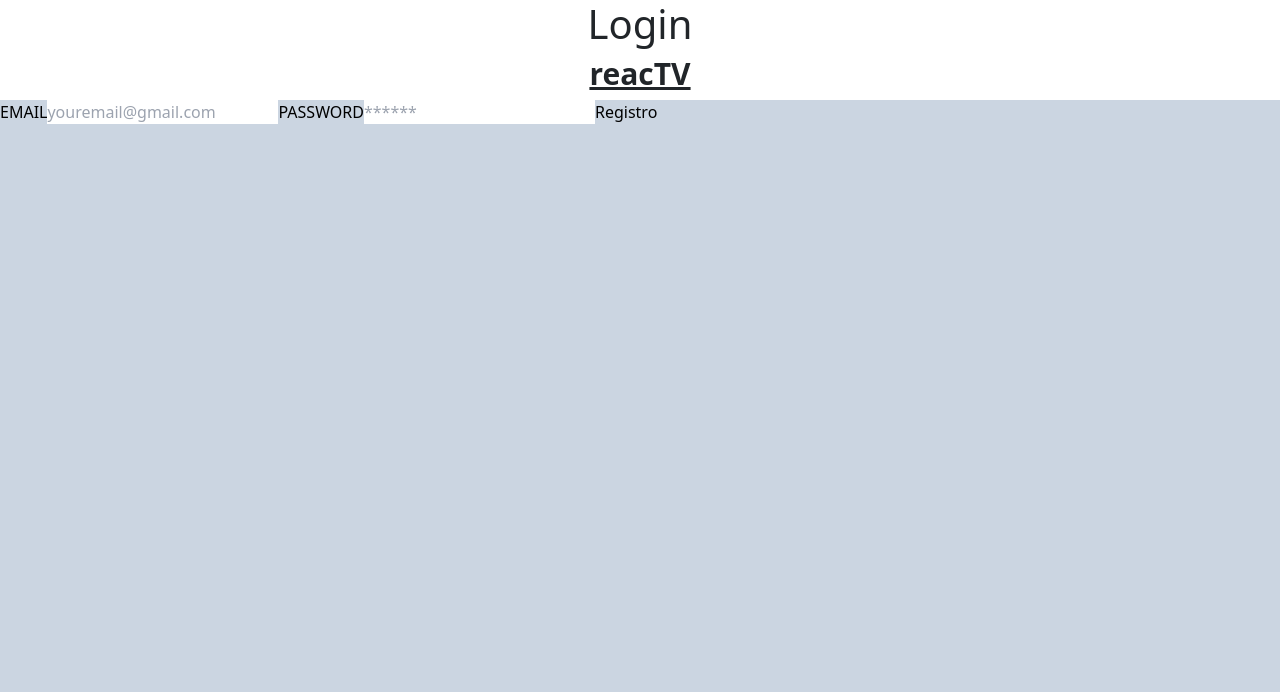
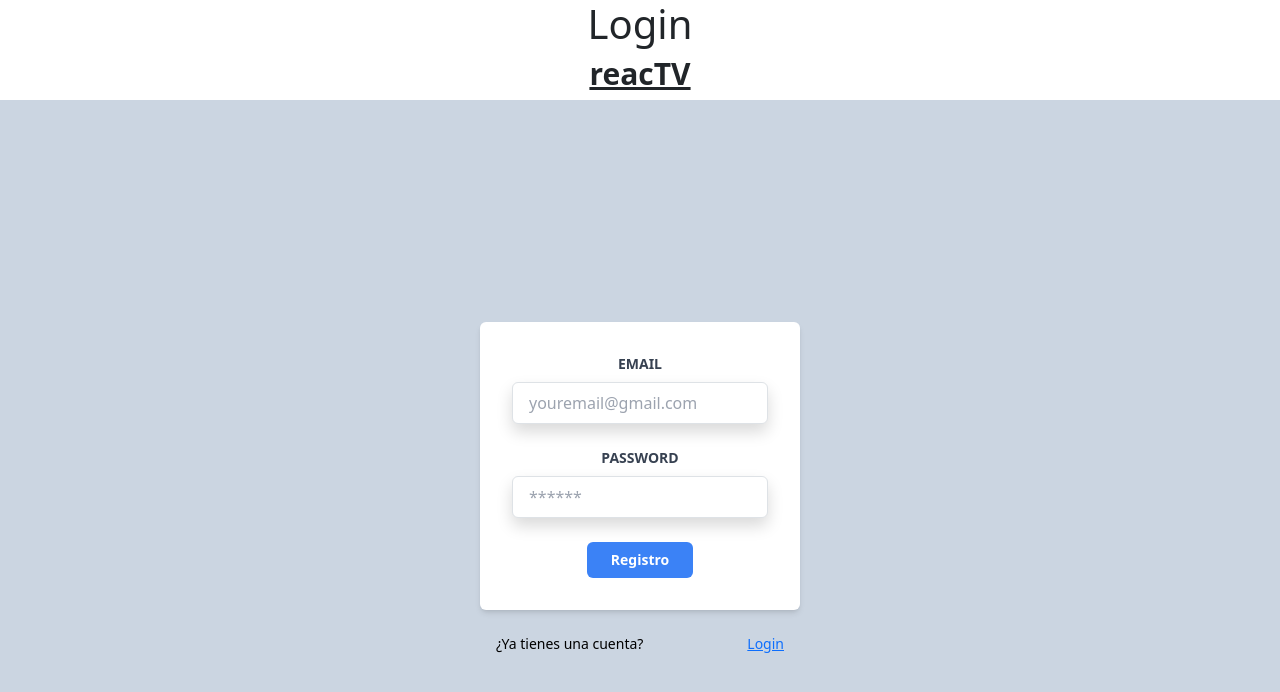
Before and after one commit to Antonela89/reactv3-gitflow, a React (Create React App) app: page /register in a window 1280 px wide. Shown: the top 692 px of the page. Built offline with nearby package versions, Linux system fonts and the light colour scheme; no server answers.

Commit message:
estilizado basico a remodelar

```diff
--- a/src/componentes/Alert.js
+++ b/src/componentes/Alert.js
@@ -1,7 +1,7 @@
 export function Alert({message}) {
   return (
-    <div>
-        <span>{message}</span>
+    <div className="bg-red-100 border border-red-400 text-red-700 px-4 py-3 rounded relative mb-2 text-center" >
+        <span className="sm:inline-block" >{message}</span>
     </div>
   )
 }
--- a/src/componentes/Home.js
+++ b/src/componentes/Home.js
@@ -23,12 +23,12 @@
     if(loading) return <h1>Cargando</h1>;
 
     return (
-        <div>
-
-        Home
-        <h1>Bienvenido {user.displayName || user.email} </h1>
-
-        <button onClick={handleLogout}>logout</button>
+        <div className="w-full max-w-xs m-auto text-black" >
+            <div className='bg-white rounded shadow-md px-8 pt-6 pb-8' >
+                Home
+                <h1 className='text-xl mb-4' >Bienvenido {user.displayName || user.email} </h1>
+                <button onClick={handleLogout} className='bg-slate-200 hover:bg-slate-300 rounded py-2 px-4 text-black' >logout</button>
+            </div>
         </div>
-        )
+    );
 }
--- a/src/componentes/Login.js
+++ b/src/componentes/Login.js
@@ -1,6 +1,6 @@
 import {useState} from "react";
 import {useAuth} from "../context/authContext";
-import {useNavigate} from 'react-router-dom';
+import {Link, useNavigate} from 'react-router-dom';
 import { Alert } from "./Alert";
 
 export function Inicio() {
@@ -8,7 +8,7 @@
         email:"",
         password:"",
    });
-    const {login, loginWithGoogle} = useAuth()
+    const {login, loginWithGoogle, resetPassword} = useAuth()
     const navigate = useNavigate()
     const [error, setError] = useState();
 
@@ -34,8 +34,6 @@
         if (error.code === "auth/wrong-password") {
             setError("Contraseña Incorrecta");
         }
-
-
         }
     };
 
@@ -48,35 +46,61 @@
             console.log(error);
             setError(error);
         }
+    }
 
+    const handleResetPassword = async () => {
+        if(!user.email) return setError("Ingresa tu E-mail");
+        try {
+            await  resetPassword(user.email);
+            setError("Te hemos enviado un mail para restaurar tu contraseña")
+        }
+        catch (error){
+            setError(error.message);
+        }
     }
 
   return (
-    <div>
+    <div className="w-full max-w-xs m-auto" >
 
     {error && <Alert message={error}/> }
-    <form onSubmit={handleSubmit}>
-        <label htmlFor="email" >EMAIL</label>
+    <form className="bg--white shadow-md rouded px-8 py-6 pb-8 mb-4" onSubmit={handleSubmit}>
+
+        <div className="mb-4">
+             <label htmlFor="email" className="block text-gray-700 text-sm font-bold mb-2" >EMAIL</label>
             <input
+                className="shadow appereance-none border rounded w-full py-2 px-3 text-gray-700 leading-thigh focus:outline-none focus:shadow-outline"
                 type="email"
                 name="email"
                 placeholder="youremail@gmail.com"
                 onChange={handleChange}
             />
+        </div>
 
+        <div className="mb-4">
             <label htmlFor="password">PASSWORD</label>
             <input
+            className="shadow appereance-none border rounded w-full py-2 px-3 text-gray-700 leading-thigh focus:outline-none focus:shadow-outline"
                 type="password"
                 name="password"
                 placeholder="******"
                 id="password"
                 onChange={handleChange}
             />
-
-        <button>Login</button>
+        </div>
+        <div className="items-center justify-between" >
+             <div><button className="text-sm bg-blue-500 hover:bg-blue-700 text-white font-bold py-2 px-4 rounded focus:outline-none focus:shadow-outline">Login</button></div>
+             <div><a href="#!"
+                    className="inline-block align-baseline font-bold text-sm text-blue-500 hover:text-blue-800"
+                    onClick={handleResetPassword}
+                    >
+                    ¿Olvidaste tu contraseña?
+                    </a>
+              </div>
+        </div>
        </form>
 
-    <button onClick={handleGoogleSignin} >Iniciar con Google</button>
+    <p className="my-4 text-sm flex justify-between px-3" >¿No tienes una cuenta? <Link to='/Register'>Register</Link> </p>
+    <button onClick={handleGoogleSignin} className="bg-slate-50 hover:bg-slate-200 text-black shadow-md rounded border-2 border-gray-300 py-2 px-4 w-full " >Iniciar con Google</button>
     </div>
   );
 }
--- a/src/componentes/Register.js
+++ b/src/componentes/Register.js
@@ -1,6 +1,6 @@
 import {useState} from "react";
 import {useAuth} from "../context/authContext";
-import {useNavigate} from 'react-router-dom';
+import {Link, useNavigate} from 'react-router-dom';
 import { Alert } from "./Alert";
 
 export function Register() {
@@ -38,29 +38,38 @@
 }
 
   return (
-    <div>
+    <div className="w-full max-w-xs m-auto" >
 
     {error && <Alert message={error}/> }
-    <form onSubmit={handleSubmit}>
-        <label htmlFor="email" >EMAIL</label>
-        <input
+
+    <form onSubmit={handleSubmit} className="bg-white shadow-md rounded px-8 pt-6 pb-8 mb-4">
+        <div className="mb-4" >
+            <label htmlFor="email" className="block text-gray-700 text-sm font-bold my-2" >EMAIL</label>
+            <input
+            className="shadow appereance-none border rounded w-full py-2 px-3 text-gray-700 leading-thigh focus:outline-none focus:shadow-outline"
             type="email"
             name="email"
             placeholder="youremail@gmail.com"
             onChange={handleChange}
-        />
+            />
+        </div>
 
-        <label htmlFor="password">PASSWORD</label>
-        <input
+
+        <div className="mb-4" >
+            <label htmlFor="password" className="block text-gray-700 text-sm font-bold my-2" >PASSWORD</label>
+            <input
+            className="shadow appereance-none border rounded w-full py-2 px-3 text-gray-700 leading-thigh focus:outline-none focus:shadow-outline"
             type="password"
             name="password"
             placeholder="******"
             id="password"
             onChange={handleChange}
-         />
+            />
+        </div>
 
-        <button>Registro</button>
+        <button className="bg-blue-500 hover:bg-green-500 text-white font-bold text-sm py-2 px-4 rounded focus:outline-none focus:shadow-outline" >Registro</button>
     </form>
+    <p className="my-4 text-sm flex justify-between px-3" >¿Ya tienes una cuenta? <Link to='/login'>Login</Link> </p>
     </div>
   );
 }
--- a/src/context/authContext.js
+++ b/src/context/authContext.js
@@ -1,5 +1,5 @@
 import { createContext, useContext, useEffect, useState } from "react";
-import {createUserWithEmailAndPassword, signInWithEmailAndPassword, onAuthStateChanged, signOut, GoogleAuthProvider, signInWithPopup} from 'firebase/auth';
+import {createUserWithEmailAndPassword, signInWithEmailAndPassword, onAuthStateChanged, signOut, GoogleAuthProvider, signInWithPopup, sendPasswordResetEmail} from 'firebase/auth';
 import {auth} from '../Firebase'
 
 export const authContext =  createContext();
@@ -22,6 +22,13 @@
         const GoogleProvider = new GoogleAuthProvider();
         return signInWithPopup(auth, GoogleProvider);
        }
+
+    const resetPassword = (email) => {
+            sendPasswordResetEmail(auth, email)
+
+    }
+
+
     useEffect (() => {
         console.log('auth provider loaded');
         const unsubscribe = onAuthStateChanged(auth, (currentUser) => {
@@ -33,7 +40,7 @@
     }, []);
 
 return (
-        <authContext.Provider value= {{signup, login, user, logout, loading, loginWithGoogle}}>
+        <authContext.Provider value= {{signup, login, user, logout, loading, loginWithGoogle, resetPassword}}>
             {children}
         </authContext.Provider>
     );
```
Lines whose indentation alone changed are shown as unchanged.
